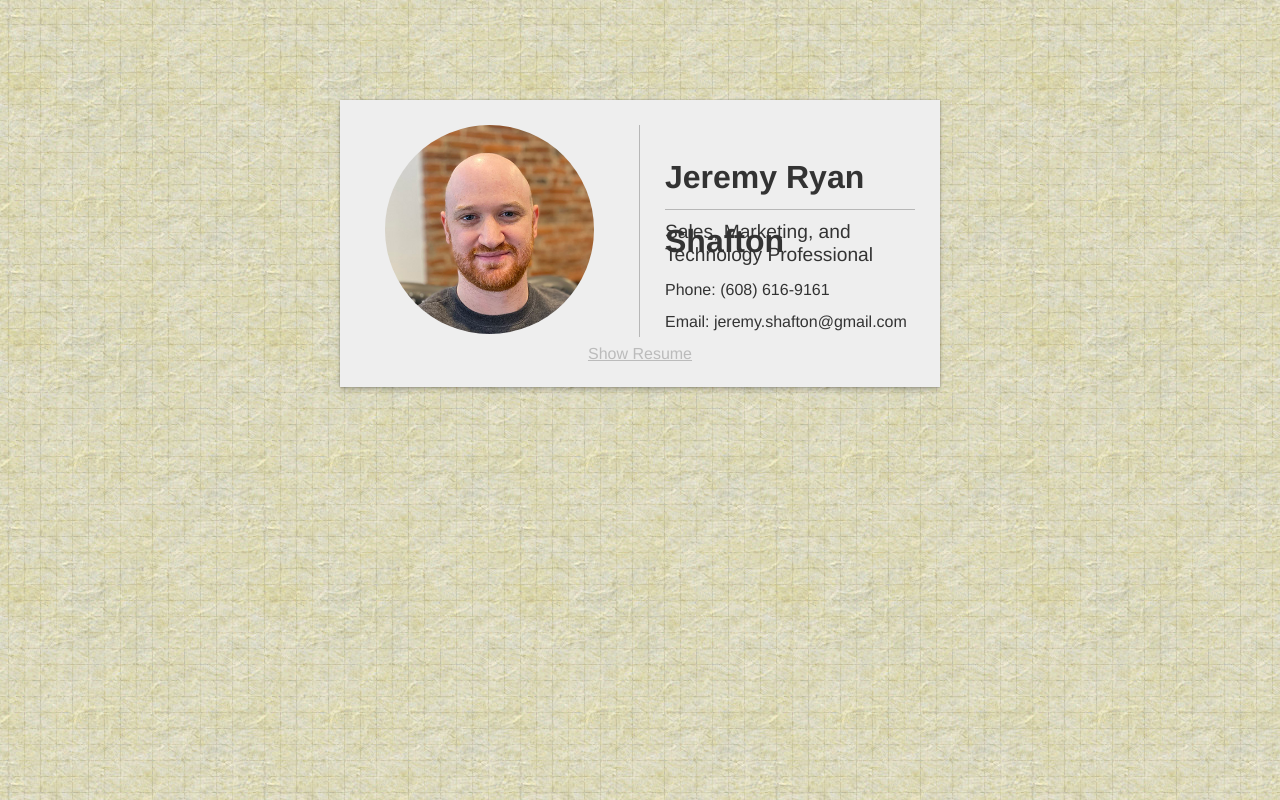
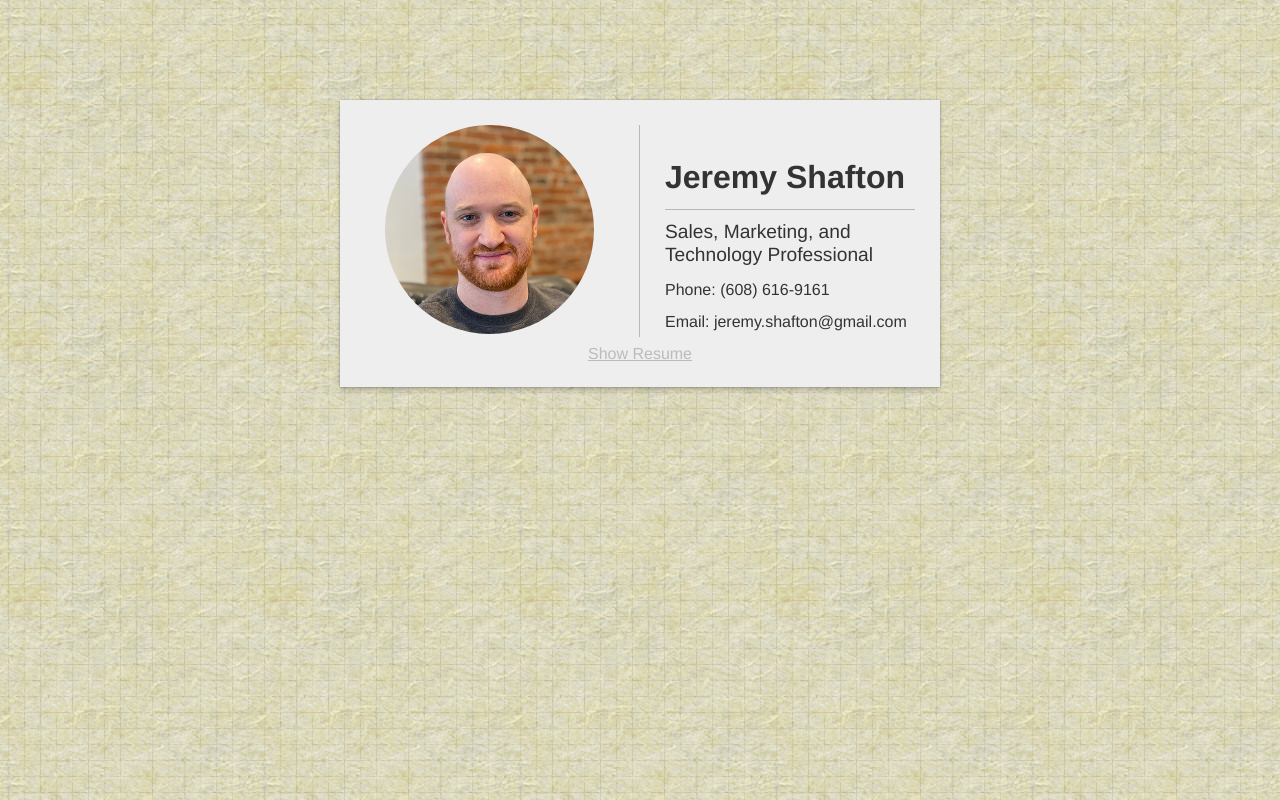
Before and after one commit to sh4fton/mysite, a plain HTML site: page index.html in a window 1280 px wide. Drawn offline with nearby package versions, Linux system fonts and the light colour scheme.

Commit message:
completed test

```diff
--- a/index.html
+++ b/index.html
@@ -12,7 +12,7 @@
 				<img src="face.jpg" class="face"/>
 			</div>
 			<div class="card-right">
-				<h1>Jeremy Ryan Shafton</h1>
+				<h1>Jeremy Shafton</h1>
 				<h2>Sales, Marketing, and Technology Professional</h2>
 				<p>Phone: (608) 616-9161</p>
 				<p>Email: jeremy.shafton@gmail.com</p>
```
